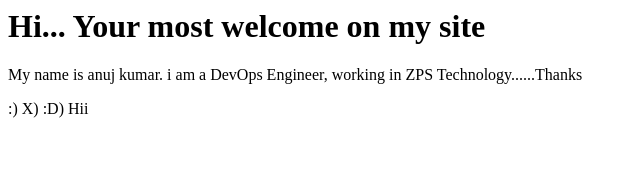
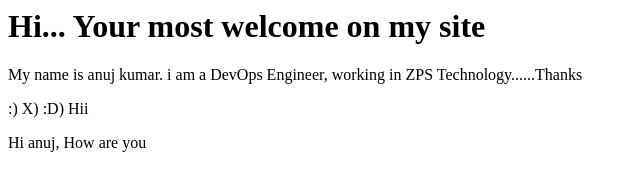
Before and after one commit to AnujDevops0012/awosome_Repo, a plain HTML site: page index.html in a window 1280 px wide. Shown: the whole page, without its empty margins (0-640 px from the left). Drawn offline with Linux system fonts and the light colour scheme.

Commit message:
updated code

```diff
--- a/index.html
+++ b/index.html
@@ -3,4 +3,5 @@
 <h1>Hi... Your most welcome on my site</h1>
 <p>My name is anuj kumar. i am a DevOps Engineer, working in ZPS Technology......Thanks</p>
 <p> :) X)  :D) Hii</p>
-</httml>
+<p>Hi anuj, How are you</p>
+</html>
```
